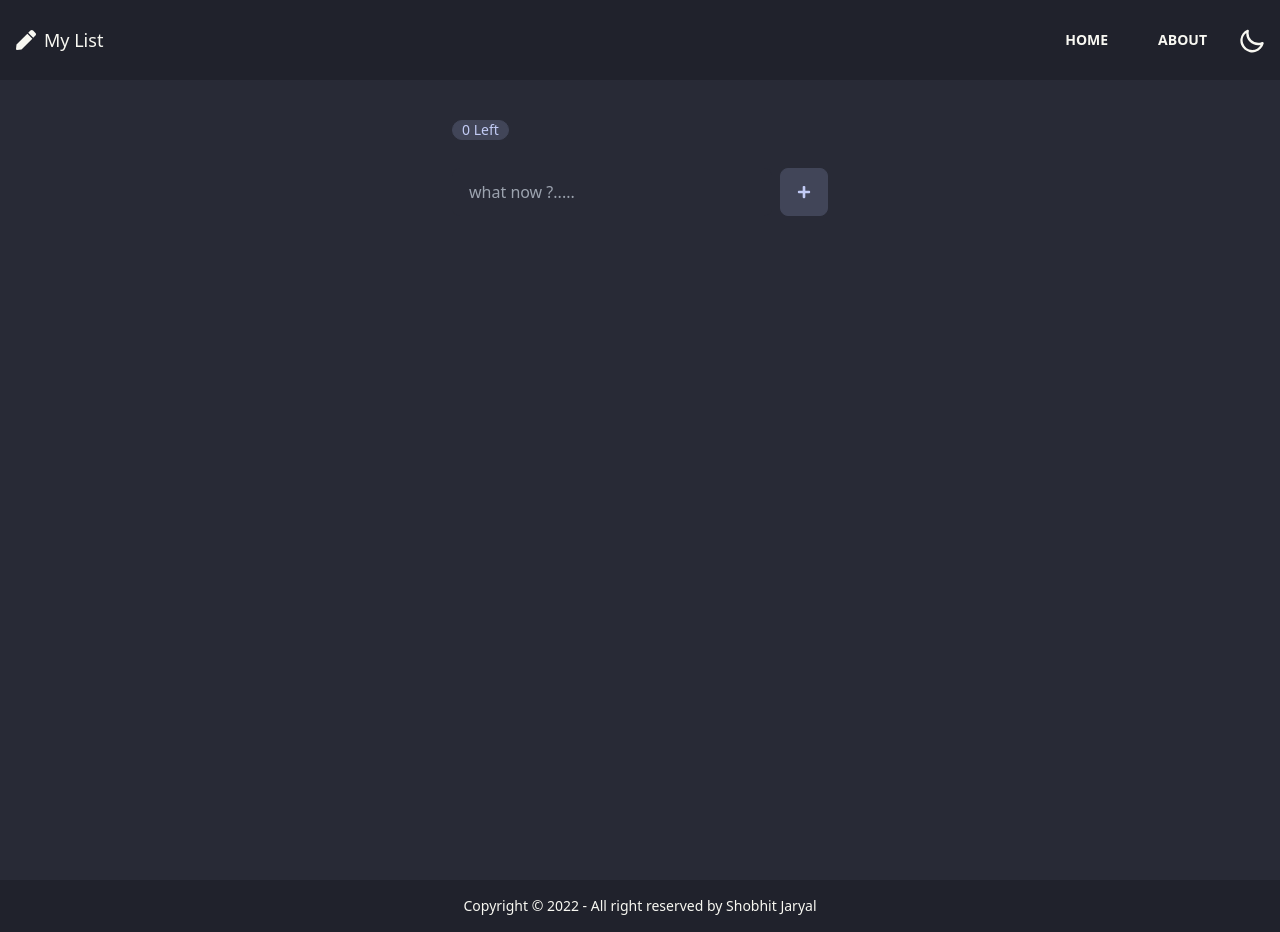
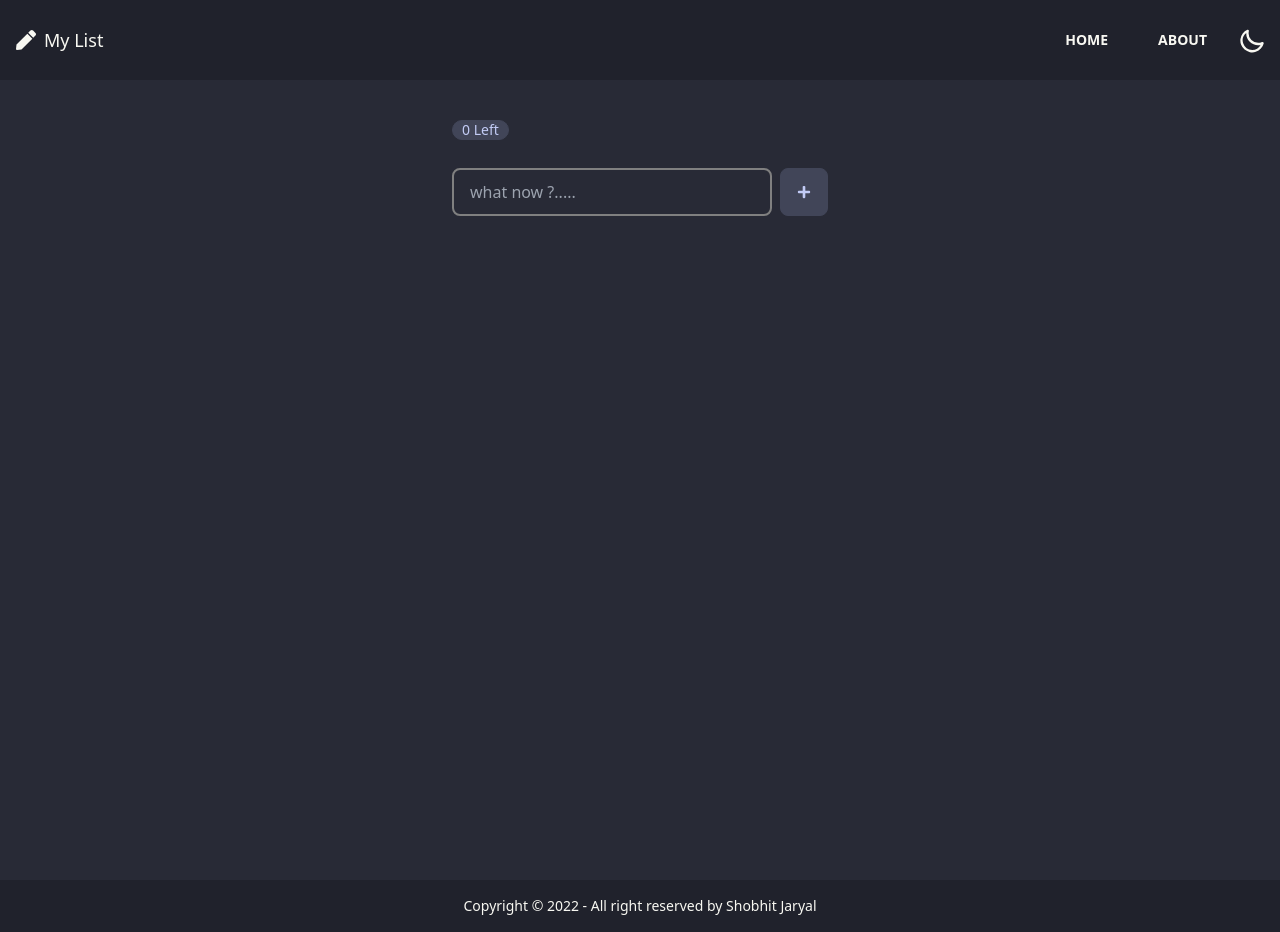
Before and after one commit to SJ22032003/Todo-list-REACT-REDUX, a React (Create React App) app: page / in a window 1280 px wide. Built offline with nearby package versions, Linux system fonts and the light colour scheme.

Commit message:
some css issues

```diff
--- a/src/Components/Input.js
+++ b/src/Components/Input.js
@@ -15,7 +15,7 @@ function Input() {
       state.Reducer.data.filter((item) => item.checked === false).length
   );
   const myArrayState = useSelector((state) => state.Reducer.data);
-  console.log(myArrayState);
+  // console.log(myArrayState);
   const dispatch = useDispatch();
   const [text, setText] = useState("");
 
@@ -36,7 +36,6 @@ function Input() {
   };
   const handleAllComplete = () => {
     dispatch(allComplete());
-    // window.location.reload();
   };
   return (
     <>
@@ -73,7 +72,7 @@ function Input() {
           <input
             type="text"
             placeholder="what now ?....."
-            className="input m-1 sm:w-30 md:w-80"
+            className="input m-1 sm:w-30 md:w-80 setBack"
             value={text}
             onChange={(e) => setText(e.target.value)}
           />
--- a/src/Components/ListItems.js
+++ b/src/Components/ListItems.js
@@ -19,7 +19,7 @@ function ListItems({ item, id , checked }) {
   return (
     <div className="list-item m-2 p-3 text-lg" style={checkTheme}>
       <div>
-        <input type="checkbox" onClick={() => dispatch(isDone(id))} checked={checked} className="checkbox checkbox-xs"  />
+        <input type="checkbox" onClick={() => dispatch(isDone(id))} onChange={(e)=>{}} checked={checked} className="checkbox checkbox-xs"  />
         <div className="inline">
           <span className="list-item-text" style={done}>{item}</span>
         </div>
--- a/src/index.css
+++ b/src/index.css
@@ -76,3 +76,7 @@ body {
   cursor: pointer;
   font-size:30px;
 }
+
+.setBack{
+  border:grey solid 2px;
+}
```
